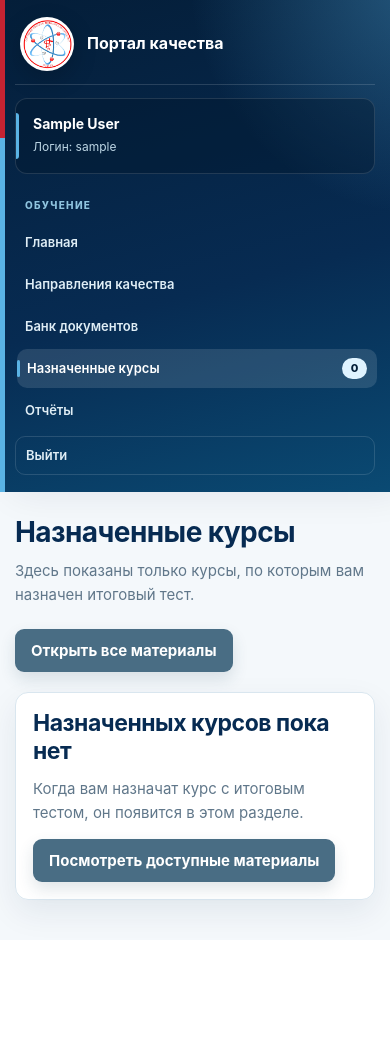
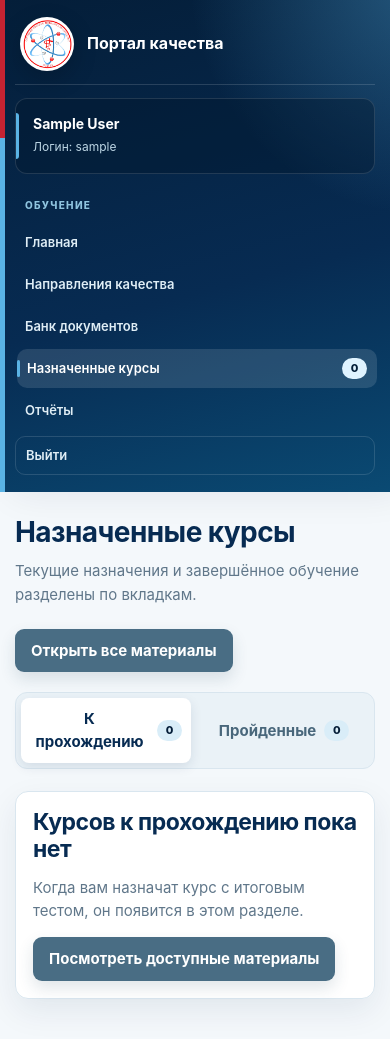
Before and after one commit to askhatts/medquality, a Django app: page /quality/courses/ in a window 390 px wide. Before the commit the page ends 932 px from the top, so only its background shows below. Run offline with Django 5.2, Linux system fonts and the light colour scheme; the visitor is signed in with stand-in values (Sample User, id 1); data comes from the database, SQL or seed files in the repository; data that the repository does not hold is empty.

Commit message:
Separate active and completed assigned courses

```diff
--- a/core/templates/core/base.html
+++ b/core/templates/core/base.html
@@ -275,6 +275,30 @@
       font-size: 12px;
       font-weight: 700;
     }
+    .tabs {
+      display: flex;
+      gap: 8px;
+      margin: 8px 0 22px;
+      padding: 5px;
+      width: fit-content;
+      max-width: 100%;
+      border: 1px solid var(--line);
+      border-radius: 12px;
+      background: #eaf2f7;
+    }
+    .tab-link {
+      display: inline-flex;
+      gap: 8px;
+      align-items: center;
+      padding: 9px 14px;
+      border-radius: 8px;
+      color: #49677b;
+      font-weight: 700;
+      text-decoration: none;
+    }
+    .tab-link:hover { color: var(--navy); background: rgba(255, 255, 255, .62); }
+    .tab-link.active { color: var(--navy); background: #fff; box-shadow: 0 4px 12px rgba(7, 43, 82, .1); }
+    .tab-link .nav-count { background: #d9edf8; }
     .actions { display: flex; gap: 9px; flex-wrap: wrap; align-items: center; }
     .topline { display: flex; justify-content: space-between; gap: 24px; align-items: flex-start; margin-bottom: 20px; }
     fieldset { min-width: 0; }
@@ -378,6 +402,8 @@
       .side-nav { grid-template-columns: 1fr; }
       .nav-label { grid-column: auto; }
       .actions > .btn, .actions > button { flex: 1 1 auto; }
+      .tabs { width: 100%; }
+      .tab-link { flex: 1 1 0; justify-content: center; padding-inline: 9px; text-align: center; }
     }
     @media (prefers-reduced-motion: reduce) {
       *, *::before, *::after { scroll-behavior: auto !important; transition: none !important; }
--- a/core/templates/core/courses.html
+++ b/core/templates/core/courses.html
@@ -4,10 +4,19 @@
 <div class="topline">
   <div>
     <h1>Назначенные курсы</h1>
-    <p class="muted">Здесь показаны только курсы, по которым вам назначен итоговый тест.</p>
+    <p class="muted">Текущие назначения и завершённое обучение разделены по вкладкам.</p>
   </div>
   <a class="btn secondary" href="{% url 'directions' %}">Открыть все материалы</a>
 </div>
+
+<nav class="tabs" aria-label="Разделы назначенных курсов">
+  <a class="tab-link{% if selected_tab == 'active' %} active{% endif %}" href="{% url 'courses' %}">
+    <span>К прохождению</span><span class="nav-count">{{ active_count }}</span>
+  </a>
+  <a class="tab-link{% if selected_tab == 'completed' %} active{% endif %}" href="{% url 'courses' %}?tab=completed">
+    <span>Пройденные</span><span class="nav-count">{{ completed_count }}</span>
+  </a>
+</nav>
 
 <div class="grid">
   {% for assignment in my_assignments %}
@@ -29,8 +38,13 @@
   </article>
   {% empty %}
   <div class="card">
-    <h2>Назначенных курсов пока нет</h2>
-    <p class="muted">Когда вам назначат курс с итоговым тестом, он появится в этом разделе.</p>
+    {% if selected_tab == 'completed' %}
+      <h2>Пройденных курсов пока нет</h2>
+      <p class="muted">После успешного завершения курс появится на этой вкладке.</p>
+    {% else %}
+      <h2>Курсов к прохождению пока нет</h2>
+      <p class="muted">Когда вам назначат курс с итоговым тестом, он появится в этом разделе.</p>
+    {% endif %}
     <a class="btn secondary" href="{% url 'directions' %}">Посмотреть доступные материалы</a>
   </div>
   {% endfor %}
--- a/core/views.py
+++ b/core/views.py
@@ -300,16 +300,26 @@ def courses(request):
     for assignment in assignments:
         latest_by_course.setdefault(assignment.course_id, assignment)
 
-    my_assignments = []
+    active_assignments = []
+    completed_assignments = []
     for assignment in latest_by_course.values():
         if assignment.status in ('CANCELLED', 'REASSIGNED') or not assignment.test_version_id:
             continue
         attempts = list(assignment.attempts.all())
         assignment.latest_attempt = attempts[-1] if attempts else None
         assignment.display_status = 'Просрочено' if assignment.is_overdue else assignment.get_status_display()
-        my_assignments.append(assignment)
-    my_assignments.sort(key=lambda item: item.course.title.casefold())
-    return render(request, 'core/courses.html', {'my_assignments': my_assignments})
+        target = completed_assignments if assignment.status == 'COMPLETED' else active_assignments
+        target.append(assignment)
+    active_assignments.sort(key=lambda item: item.course.title.casefold())
+    completed_assignments.sort(key=lambda item: item.course.title.casefold())
+    selected_tab = 'completed' if request.GET.get('tab') == 'completed' else 'active'
+    my_assignments = completed_assignments if selected_tab == 'completed' else active_assignments
+    return render(request, 'core/courses.html', {
+        'my_assignments': my_assignments,
+        'selected_tab': selected_tab,
+        'active_count': len(active_assignments),
+        'completed_count': len(completed_assignments),
+    })
 
 
 @login_required
```
Also changed, not shown: core/tests.py (+24 -2 lines).
